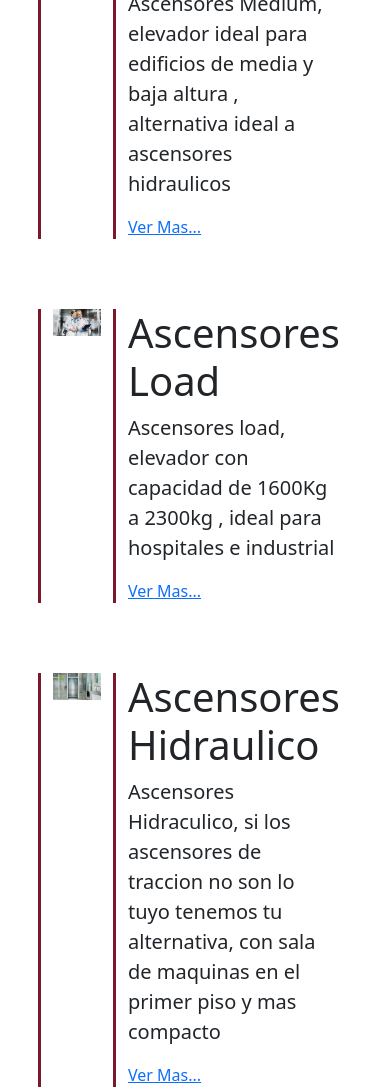
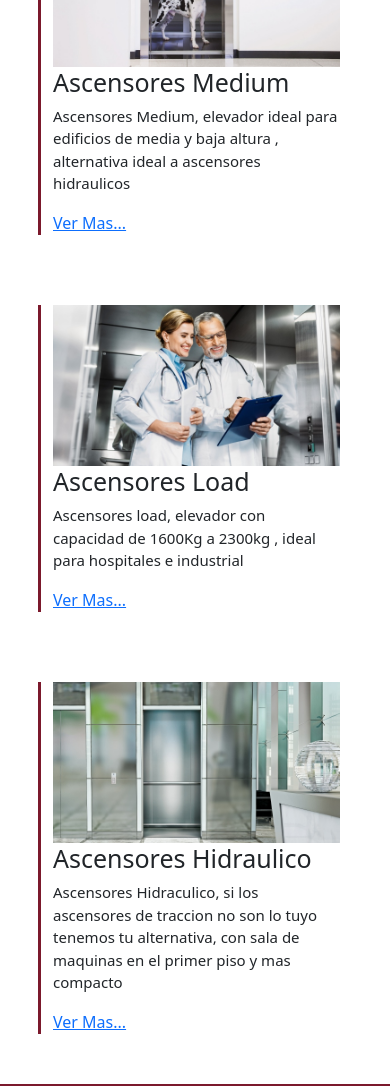
Before and after one commit to GerardoMartijena/Ascensores2, a website: page page/ascensores.html in a window 390 px wide. Shown: the part 721-1811 px from the top of the page. Drawn offline with Linux system fonts and the light colour scheme.

Commit message:
armado de media query

```diff
--- a/page/ascensores.html
+++ b/page/ascensores.html
@@ -70,10 +70,11 @@
     <section>
         <article class="conteiner ascensores__small">
             <div class="row">
-                <div class="col">
+                <div class="col imagen">
                     <img class="img-fluid" src="../multimedia/images/ascensores1.jpg" alt="">
                 </div>
-                <div class="col">
+                <div class="col texto">
+                    <img class="img-fluid imagen1" src="../multimedia/images/ascensores1.jpg" alt="">
                     <h3 class="small__titulo">Ascensores Small</h3>
                     <p class="small__txt">Ascensores Small, elevador economico para edificios de maximo 3 paradas.</p>
                     <a href="">Ver Mas...</a>
@@ -82,10 +83,11 @@
         </article>
         <article class="conteiner ascensores__small">
             <div class="row">
-                <div class="col">
+                <div class="col imagen">
                     <img class="img-fluid" src="../multimedia/images/ascensores2.jpg" alt="">
                 </div>
-                <div class="col">
+                <div class="col texto">
+                    <img class="img-fluid imagen1" src="../multimedia/images/ascensores2.jpg" alt="">
                     <h3 class="small__titulo">Ascensores Medium</h3>
                     <p class="small__txt">Ascensores Medium, elevador ideal para edificios de media y baja altura , alternativa ideal a ascensores hidraulicos</p>
                     <a href="">Ver Mas...</a>
@@ -94,10 +96,11 @@
         </article>
         <article class="conteiner ascensores__small">
             <div class="row">
-                <div class="col">
+                <div class="col imagen">
                     <img class="img-fluid" src="../multimedia/images/ascensores3.jpg" alt="">
                 </div>
-                <div class="col">
+                <div class="col texto">
+                    <img class="img-fluid imagen1" src="../multimedia/images/ascensores3.jpg" alt="">
                     <h3 class="small__titulo">Ascensores Load</h3>
                     <p class="small__txt">Ascensores load, elevador con capacidad de 1600Kg a 2300kg  , ideal para hospitales e industrial</p>
                     <a href="">Ver Mas...</a>
@@ -106,10 +109,11 @@
         </article>
         <article class="conteiner ascensores__small">
             <div class="row">
-                <div class="col ">
+                <div class="col imagen">
                     <img class="img-fluid" src="../multimedia/images/ascensores4.jpg" alt="">
                 </div>
-                <div class="col">
+                <div class="col texto">
+                    <img class="img-fluid imagen1" src="../multimedia/images/ascensores4.jpg" alt="">
                     <h3 class="small__titulo">Ascensores Hidraulico</h3>
                     <p class="small__txt">Ascensores Hidraculico, si los ascensores de traccion no son lo tuyo tenemos tu alternativa, con sala de maquinas en el primer piso y mas compacto</p>
                     <a href="">Ver Mas...</a>
--- a/scss/component/_mediaqueries.scss
+++ b/scss/component/_mediaqueries.scss
@@ -28,6 +28,26 @@
         }
         nav{
             display: none;
+        }
+        section{
+            .ascensores__small{
+                div{
+                    .imagen{
+                        display: none;
+                    }
+                    .texto{
+                        h3{
+                            font-size: 25px;
+                        }
+                        p{
+                            font-size: 15px;
+                        }
+                        .imagen1{
+                            display: block;
+                        }
+                    }
+                }
+            }
         }
         article{
             padding-top: 20px;
--- a/scss/page/_ascensores.scss
+++ b/scss/page/_ascensores.scss
@@ -2,6 +2,16 @@ body{
     section{
         .ascensores__small{
             margin: 50px;
+            div{
+                .imagen{
+                    display: block;
+                }
+                .texto{
+                    .imagen1{
+                        display: none;
+                    }
+                }
+            }
         }
         .col{
             border-left: 3px solid #7b192c;
```
Also changed, not shown: css/main.css.
